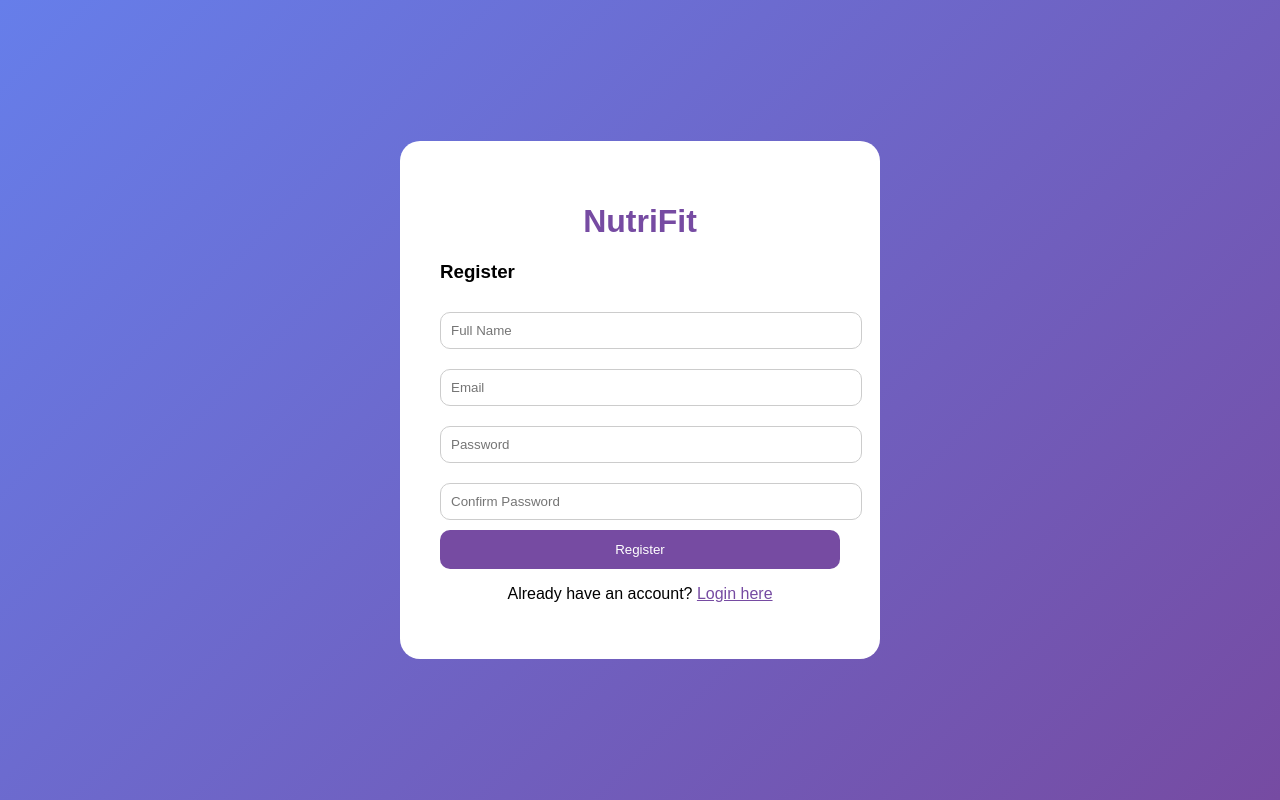
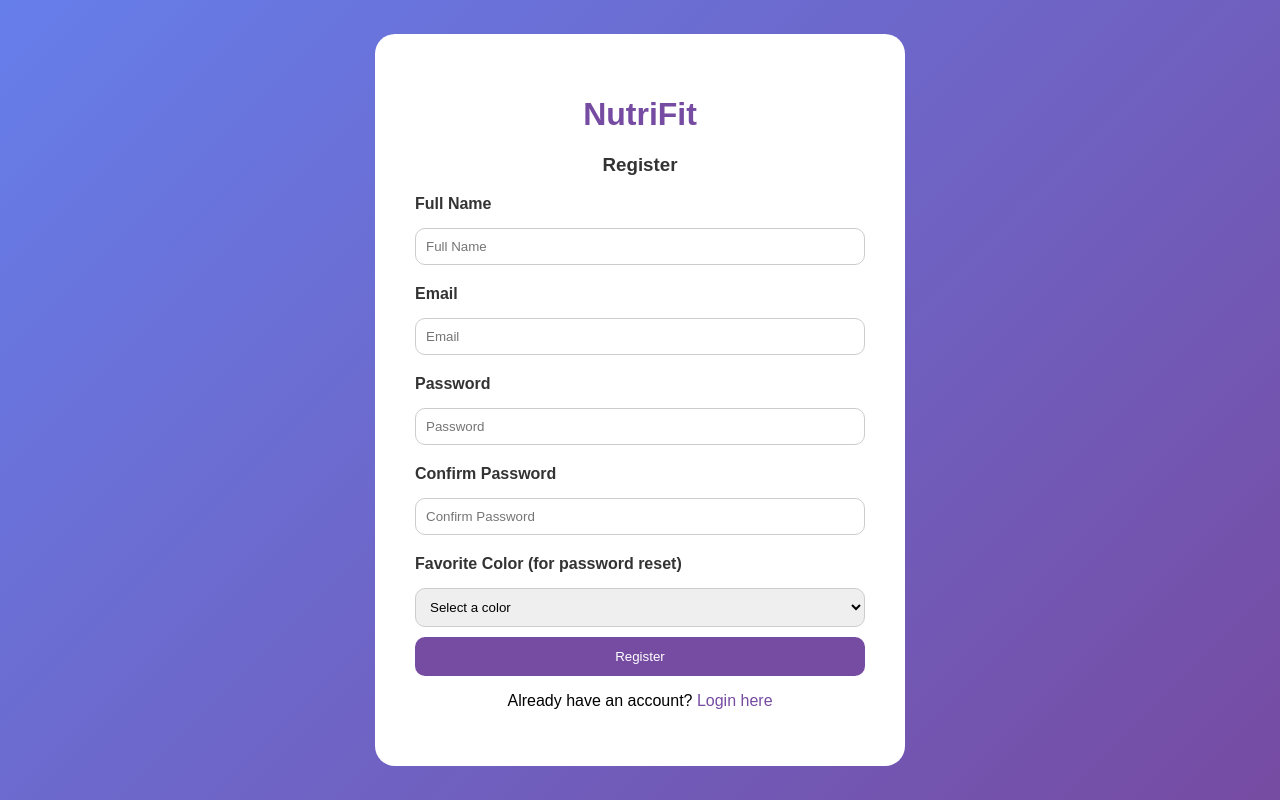
Before and after one commit to ThoJiaJun/NutriFit-Food-Image-Recognition-and-Calorie-Estimation-System, a Flask app: page /register in a window 1280 px wide. Run offline with Flask 3, Linux system fonts and the light colour scheme.

Commit message:
Update register.html with favorite color field

```diff
--- a/NutriFit-Food-Image-Recognition-and-Calorie-Estimation-System/templates/register.html
+++ b/NutriFit-Food-Image-Recognition-and-Calorie-Estimation-System/templates/register.html
@@ -16,18 +16,30 @@
     background: white;
     padding: 40px;
     border-radius: 20px;
-    width: 400px;
+    width: 450px;
   }
   h1 {
     text-align: center;
     color: #764ba2;
   }
-  input {
+  h3 {
+    text-align: center;
+    color: #333;
+  }
+  label {
+    display: block;
+    margin-top: 10px;
+    margin-bottom: 5px;
+    color: #333;
+    font-weight: bold;
+  }
+  input, select {
     width: 100%;
     padding: 10px;
     margin: 10px 0;
     border: 1px solid #ccc;
     border-radius: 10px;
+    box-sizing: border-box;
   }
   button {
     width: 100%;
@@ -42,6 +54,7 @@
     padding: 10px;
     border-radius: 10px;
     margin: 10px 0;
+    text-align: center;
   }
   .success {
     background: #d4edda;
@@ -53,6 +66,7 @@
   }
   a {
     color: #764ba2;
+    text-decoration: none;
   }
 </style>
 </head>
@@ -69,10 +83,30 @@
         {% endwith %}
 
         <form method="POST">
+            <label>Full Name</label>
             <input type="text" name="name" placeholder="Full Name" required>
+
+            <label>Email</label>
             <input type="email" name="email" placeholder="Email" required>
+
+            <label>Password</label>
             <input type="password" name="password" placeholder="Password" required>
+
+            <label>Confirm Password</label>
             <input type="password" name="confirm_password" placeholder="Confirm Password" required>
+
+            <label>Favorite Color (for password reset)</label>
+            <select name="favorite_color" required>
+                <option value="">Select a color</option>
+                <option value="red">🔴 Red</option>
+                <option value="blue">🔵 Blue</option>
+                <option value="green">🟢 Green</option>
+                <option value="purple">🟣 Purple</option>
+                <option value="pink">🌸 Pink</option>
+                <option value="black">⚫ Black</option>
+                <option value="white">⚪ White</option>
+            </select>
+
             <button type="submit">Register</button>
         </form>
         <p style="text-align:center">
```
